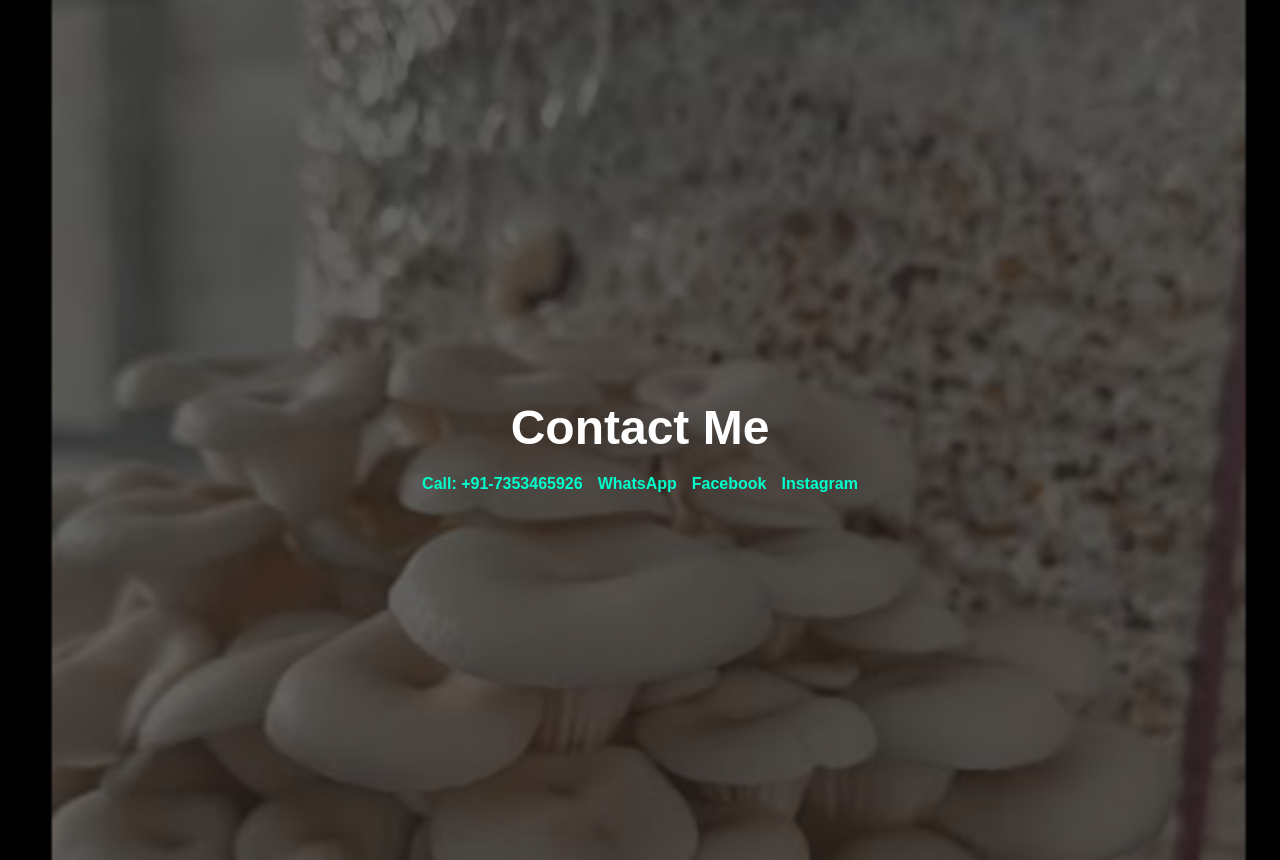
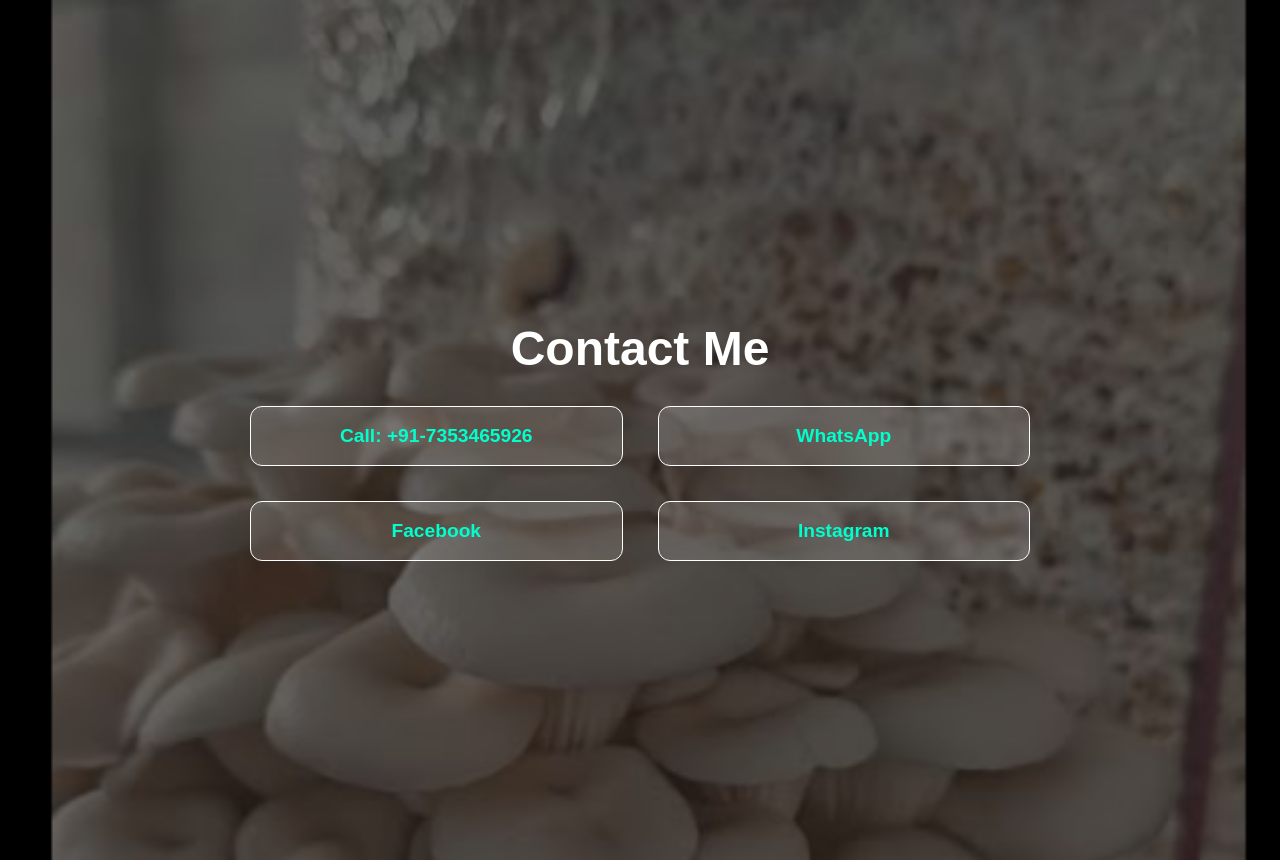
Before and after one commit to DhanushShiva/my-website, a plain HTML site: page index.html in a window 1280 px wide. Drawn offline with Linux system fonts and the light colour scheme.

Commit message:
Update index.html

```diff
--- a/index.html
+++ b/index.html
@@ -85,13 +85,13 @@
 <body>
   <div class="overlay">
     <h1>Contact Me</h1>
+
     <div class="contact-boxes">
-      <a  href="tel:+917353465926">Call: +91-7353465926</a>
-
-      <a   href="https://wa.me/7353465926" target="_blank">WhatsApp</a>
-      <a  href="https://facebook.com/Pending" target="_blank">Facebook</a>
-      <a  href="https://instagram.com/ushasrifarm" target="_blank">Instagram</a>
-    </div
+      <a  href="tel:+917353465926" class="box">Call: +91-7353465926</a>
+      <a   href="https://wa.me/7353465926" target="_blank"   class="box"   >WhatsApp</a>
+      <a  href="https://facebook.com/Pending" target="_blank" class="box">Facebook</a>
+      <a  href="https://instagram.com/ushasrifarm" target="_blank" class="box" >Instagram</a>
+    </div>
   </div>
 </body>
 </html>
```
